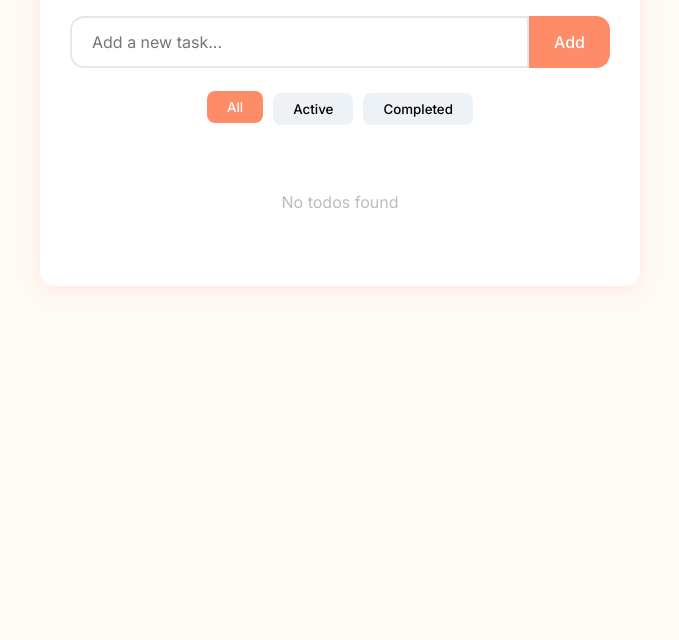
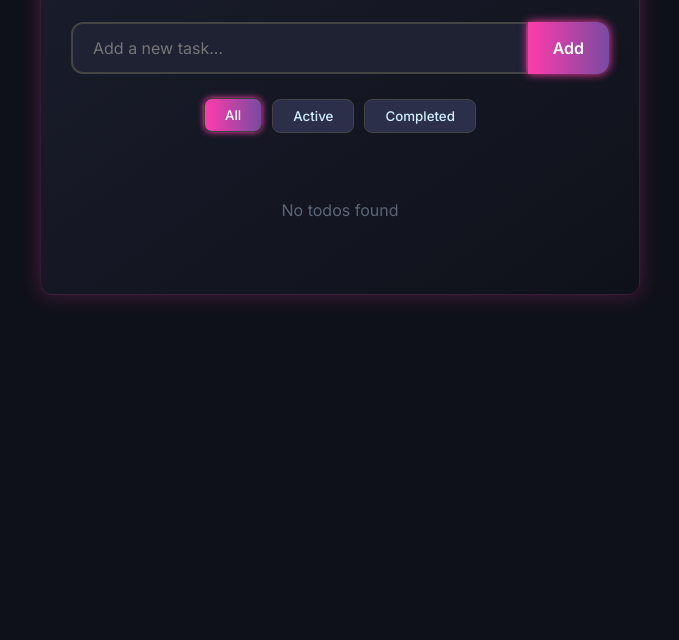
Before and after one commit to TatianaNikitenko/ToDoApp, a plain HTML site: page index.html in a window 1280 px wide. Shown: the part 160-800 px from the top of the page, without its empty margins (300-979 px from the left). Drawn offline with Linux system fonts and the light colour scheme.

Commit message:
Update style.css
cyberpank style

```diff
--- a/style.css
+++ b/style.css
@@ -1,19 +1,16 @@
 /* styles.css */
 :root {
-    --primary-color: #ff8c69;
-    --primary-hover: #ff704f;
+    --primary-color: #ff3cac;
+    --primary-hover: #784ba0;
     --danger-color: #ff5e78;
     --danger-hover: #e04860;
-    --text-color: #3e3e3e;
-    --text-light: #a0a0a0;
-    --bg-color: #fffaf5;
-    --card-bg: #ffffff;
-    --border-radius: 14px;
-    --shadow: 0 4px 20px rgba(255, 140, 105, 0.15);
-    --transition: all 0.3s ease;
-}
-h1 {
-    animation: popIn 0.6s ease;
+    --text-color: #d2f1ff;
+    --text-light: #778899;
+    --bg-color: #0f111a;
+    --card-bg: #1a1d2c;
+    --border-radius: 12px;
+    --shadow: 0 0 20px rgba(255, 60, 172, 0.25);
+    --transition: all 0.3s ease-in-out;
 }
 
 @keyframes popIn {
@@ -43,12 +40,11 @@ h1 {
     100% { opacity: 1; }
 }
 
-
 * {
     box-sizing: border-box;
     margin: 0;
     padding: 0;
-    font-family: 'Inter', -apple-system, BlinkMacSystemFont, 'Segoe UI', Roboto, Oxygen, Ubuntu, Cantarell, sans-serif;
+    font-family: 'Inter', 'Orbitron', 'Segoe UI', sans-serif;
 }
 
 body {
@@ -62,25 +58,26 @@ body {
 .container {
     max-width: 600px;
     margin: 40px auto;
-    background: var(--card-bg);
+    background: linear-gradient(145deg, var(--card-bg), var(--bg-color));
     padding: 30px;
     border-radius: var(--border-radius);
     box-shadow: var(--shadow);
-    transform: translateY(0);
-    transition: var(--transition);
+    border: 1px solid rgba(255, 60, 172, 0.15);
+    animation: fadeIn 0.8s ease;
 }
 
 .container:hover {
-    box-shadow: 0 6px 24px rgba(0, 0, 0, 0.1);
+    box-shadow: 0 0 30px rgba(255, 60, 172, 0.25);
 }
 
 h1 {
     text-align: center;
     margin-bottom: 30px;
     color: var(--primary-color);
-    font-weight: 600;
-    font-size: 2.2rem;
+    font-weight: 700;
+    font-size: 2.4rem;
     letter-spacing: -0.5px;
+    animation: popIn 0.6s ease;
 }
 
 .input-container {
@@ -92,33 +89,36 @@ h1 {
 #todo-input {
     flex: 1;
     padding: 14px 20px;
-    border: 2px solid #e2e8f0;
+    border: 2px solid #444;
     border-radius: var(--border-radius) 0 0 var(--border-radius);
     font-size: 16px;
+    background-color: #1e2233;
+    color: var(--text-color);
     transition: var(--transition);
     outline: none;
 }
 
 #todo-input:focus {
     border-color: var(--primary-color);
-    box-shadow: 0 0 0 3px rgba(93, 120, 255, 0.2);
+    box-shadow: 0 0 5px var(--primary-color);
 }
 
 #add-btn {
     padding: 0 25px;
-    background-color: var(--primary-color);
+    background: linear-gradient(90deg, var(--primary-color), var(--primary-hover));
     color: white;
     border: none;
     border-radius: 0 var(--border-radius) var(--border-radius) 0;
     cursor: pointer;
     font-size: 16px;
-    font-weight: 500;
+    font-weight: 600;
     transition: var(--transition);
+    box-shadow: 0 0 10px var(--primary-color);
 }
 
 #add-btn:hover {
-    background-color: var(--primary-hover);
-    transform: translateX(2px);
+    transform: scale(1.05);
+    box-shadow: 0 0 14px var(--primary-color);
 }
 
 .filter-buttons {
@@ -130,22 +130,24 @@ h1 {
 
 .filter-btn {
     padding: 8px 20px;
-    background-color: #edf2f7;
-    border: none;
+    background-color: #2c2f4a;
+    border: 1px solid #444;
     border-radius: 8px;
     cursor: pointer;
     font-weight: 500;
+    color: var(--text-color);
     transition: var(--transition);
 }
 
 .filter-btn.active {
-    background-color: var(--primary-color);
-    color: white;
-    transform: translateY(-2px);
+    background: linear-gradient(90deg, var(--primary-color), var(--primary-hover));
+    color: #fff;
+    box-shadow: 0 0 6px var(--primary-color);
+    transform: translateY(-1px);
 }
 
 .filter-btn:hover {
-    background-color: #e2e8f0;
+    background-color: #393c55;
 }
 
 #todo-list {
@@ -153,23 +155,21 @@ h1 {
     animation: fadeIn 0.5s ease-out;
 }
 
-
 .todo-item {
     display: flex;
     align-items: center;
     padding: 16px 20px;
-    background-color: white;
+    background-color: #202336;
     border-radius: 8px;
     margin-bottom: 10px;
     transition: var(--transition);
-    box-shadow: 0 2px 5px rgba(0, 0, 0, 0.05);
+    box-shadow: 0 2px 6px rgba(255, 60, 172, 0.08);
     animation: slideIn 0.3s ease-out forwards;
 }
 
-
 .todo-item:hover {
     transform: translateY(-2px);
-    box-shadow: 0 4px 12px rgba(0, 0, 0, 0.1);
+    box-shadow: 0 4px 14px rgba(255, 60, 172, 0.15);
 }
 
 .todo-item input[type="checkbox"] {
@@ -185,12 +185,13 @@ h1 {
     margin-left: 15px;
     font-size: 16px;
     transition: var(--transition);
+    color: var(--text-color);
 }
 
 .completed {
-    text-decoration: line-through;
+    text-decoration: line-through solid #ff3cac;
     color: var(--text-light);
-    opacity: 0.8;
+    opacity: 0.9;
 }
 
 .delete-btn {
@@ -220,6 +221,8 @@ h1 {
     opacity: 0.7;
     animation: fadeIn 0.5s ease-out;
 }
+
+/* Mobile Styles */
 @media (max-width: 480px) {
     .input-container {
         flex-direction: column;
@@ -233,6 +236,6 @@ h1 {
     #add-btn {
         border-radius: var(--border-radius);
         width: 100%;
-        height: 30px;
+        height: 44px;
     }
 }
```
